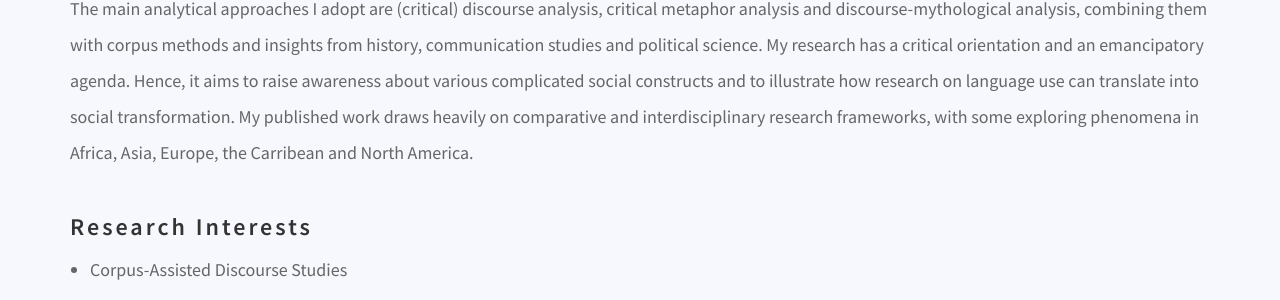
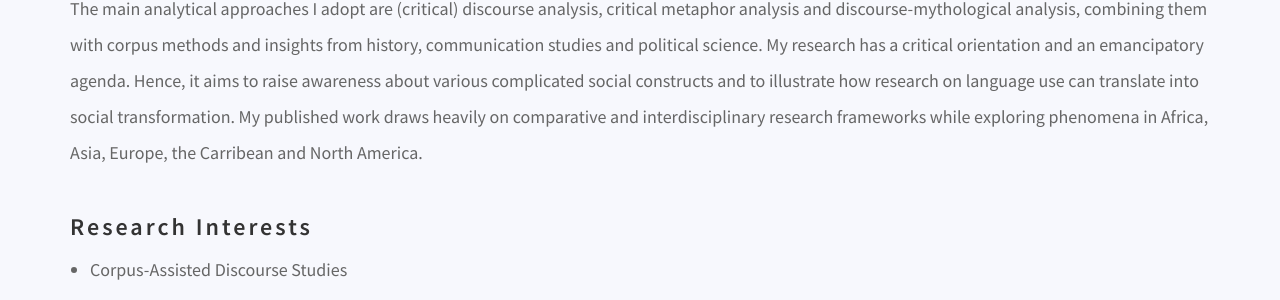
Before and after one commit to danielcornock/marknartey.com, a Jekyll site: the page built from index.md, in a window 1280 px wide. Shown: the part 908-1208 px from the top of the page. Built offline with Jekyll 4.4.1, drawn with Linux system fonts in a browser that asks for light colours; nearby versions of some CDN libraries; a script that is not in the unit is left out.

Commit message:
Update Pages “about”

```diff
--- a/index.md
+++ b/index.md
@@ -18,7 +18,7 @@
 
 I am a Lecturer in [English Language and Linguistics](https://courses.uwe.ac.uk/QQ3C/english-language-and-linguistics) at the University of the West of England, where I am also a member of the [Bristol Centre for Linguistics](https://www.uwe.ac.uk/research/centres-and-groups/bcl). I am an interdisciplinary scholar who investigates how people deploy language in specific spatiotemporal and sociocultural contexts to achieve various aims, including but not limited to identity construction or negotiation, self-promotion, argumentation, othering, resistance and (de)legitimation. I am particularly interested in language and identity, language attitudes and stereotypes, language and diversity, language and the media and language and/in politics.
 
-The main analytical approaches I adopt are (critical) discourse analysis, critical metaphor analysis and discourse-mythological analysis, combining them with corpus methods and insights from history, communication studies and political science. My research has a critical orientation and an emancipatory agenda. Hence, it aims to raise awareness about various complicated social constructs and to illustrate how research on language use can translate into social transformation. My published work draws heavily on comparative and interdisciplinary research frameworks, with some exploring phenomena in Africa, Asia, Europe, the Carribean and North America.
+The main analytical approaches I adopt are (critical) discourse analysis, critical metaphor analysis and discourse-mythological analysis, combining them with corpus methods and insights from history, communication studies and political science. My research has a critical orientation and an emancipatory agenda. Hence, it aims to raise awareness about various complicated social constructs and to illustrate how research on language use can translate into social transformation. My published work draws heavily on comparative and interdisciplinary research frameworks while exploring phenomena in Africa, Asia, Europe, the Carribean and North America.
 
 ## Research Interests
 
```
